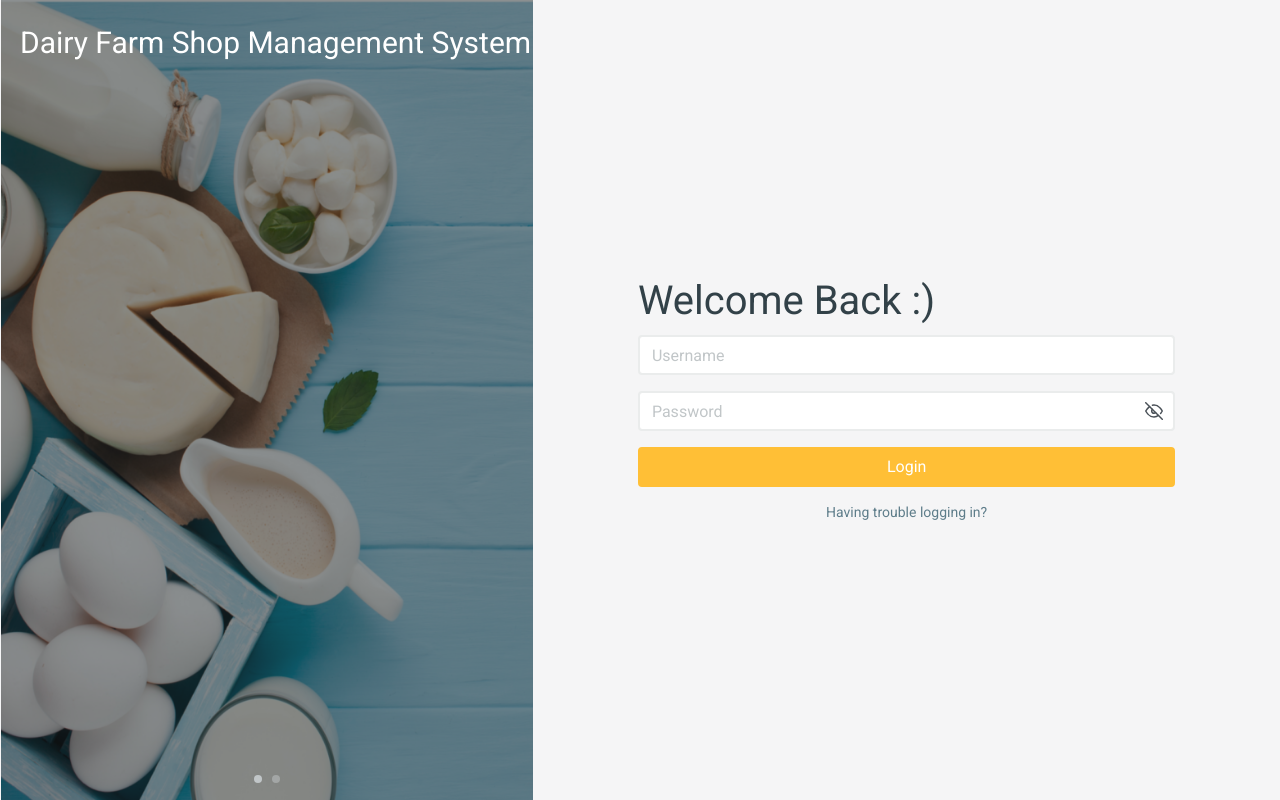
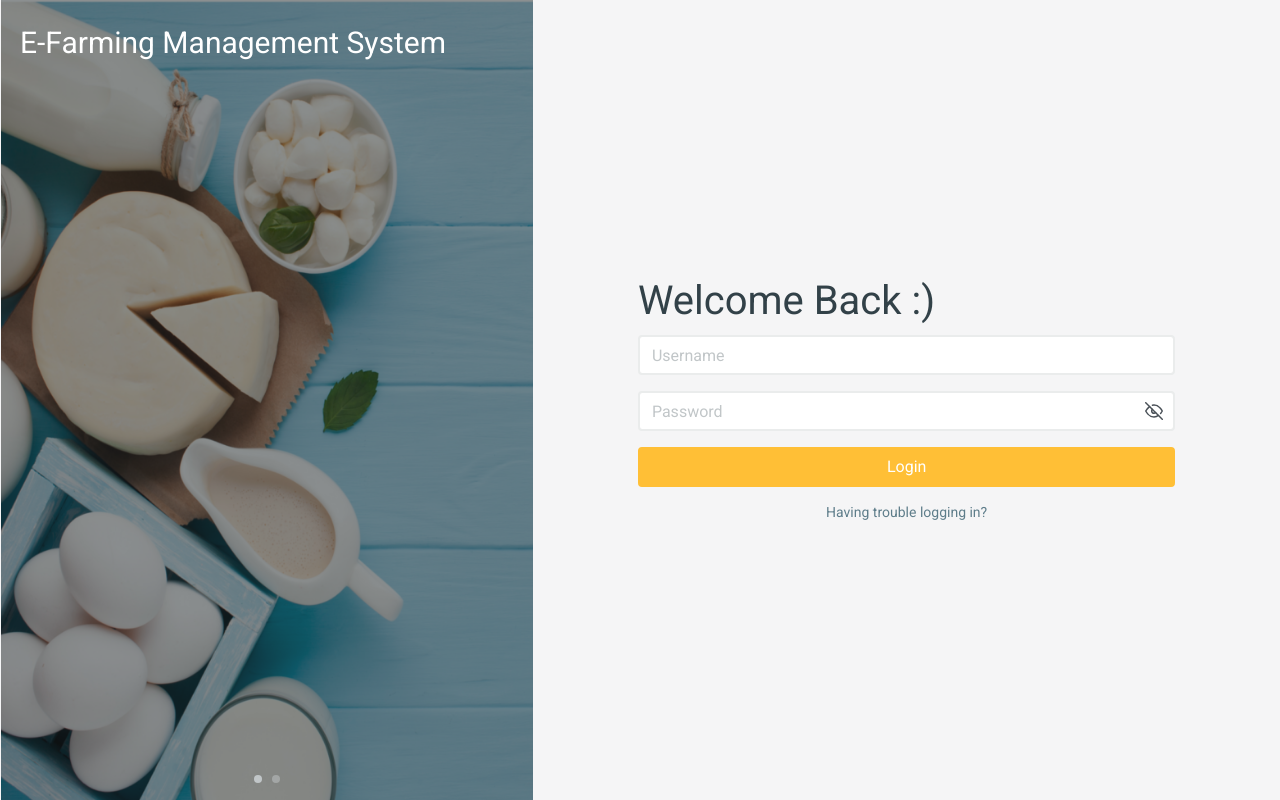
Before and after one commit to PathanFirdos/PathanFirdos, a PHP site: page / in a window 1280 px wide. Run offline with PHP 8.4, Linux system fonts and the light colour scheme; style sheets or scripts are compiled from the project's sources.

Commit message:
Update index.php

```diff
--- a/dfsms/index.php
+++ b/dfsms/index.php
@@ -44,7 +44,7 @@ if(isset($_POST['login']))
         <div class="hk-pg-wrapper hk-auth-wrapper">
             <header class="d-flex justify-content-between align-items-center">
 <a class="d-flex auth-brand align-items-center" href="#">
-<span class="text-white font-30">Dairy Farm Shop Management System</span>
+<span class="text-white font-30">E-Farming Management System</span>
                 </a>
 
             </header>
```
